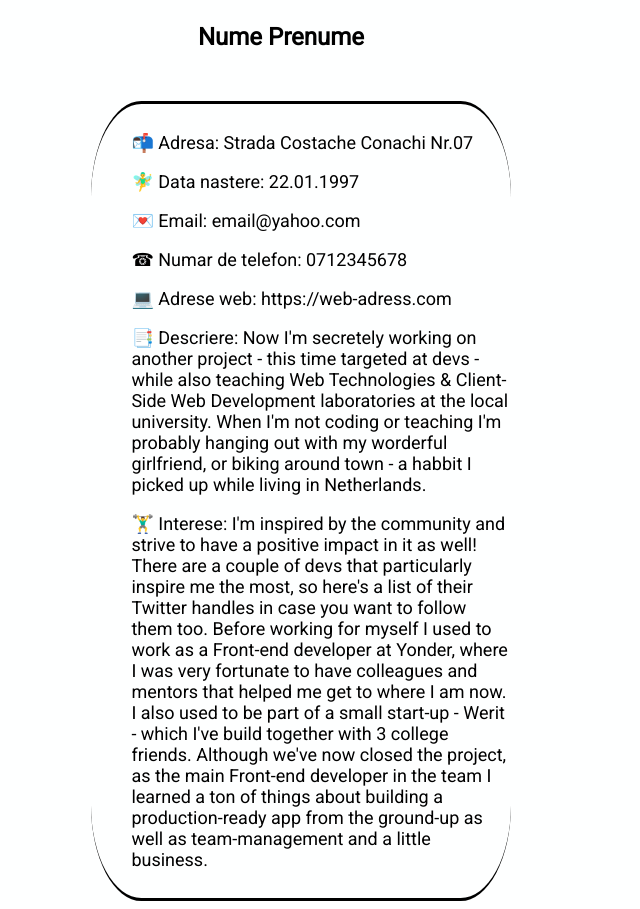
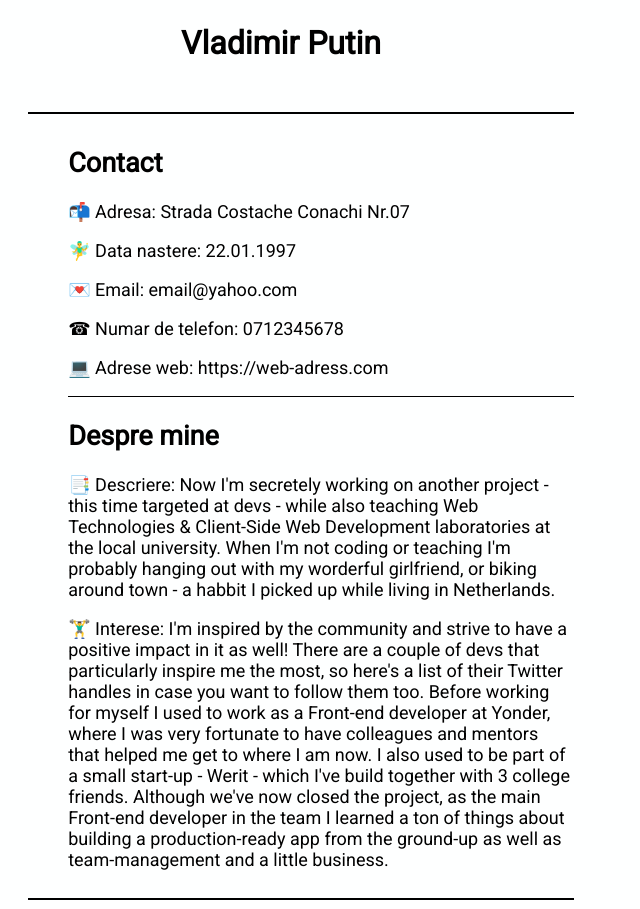
Before and after one commit to CodrutIftimie/OnCo, a PHP site: page /profile.html in a window 1280 px wide. Shown: the part 292-1201 px from the top of the page, without its empty margins (359-999 px from the left). Run offline with PHP 8.4, Linux system fonts and the light colour scheme.

Commit message:
profile_page_v2.0

```diff
--- a/profile.html
+++ b/profile.html
@@ -17,25 +17,29 @@
             <img id="image" src="https://www.click.ro/sites/default/files/styles/articol/public/medias/2017/06/14/putin.jpg?itok=VPX99TO3" alt="profile">
         </div>
         <div>
-            <h2>Nume Prenume</h2>
+            <h1>Vladimir Putin</h1>
 
         </div>
-
     </div>
     <div class="bottom" id="details">
-
+        <div>
+            <h2>Contact</h2>
             <p>📬 Adresa: Strada Costache Conachi Nr.07</p>
             <p>🧚‍♂️ Data nastere: 22.01.1997</p>
             <p>💌 Email: email@yahoo.com</p>
             <p>☎ Numar de telefon: 0712345678</p>
             <p>💻 Adrese web: https://web-adress.com</p>
-        <p>📑 Descriere: Now I'm secretely working on another project - this time targeted at devs - while also teaching Web Technologies & Client-Side Web Development laboratories at the local university. When I'm not coding or teaching I'm probably hanging
-            out with my worderful girlfriend, or biking around town - a habbit I picked up while living in Netherlands. </p>
+        </div>
+        <div class="card">
+            <h2>Despre mine</h2>
+            <p>📑 Descriere: Now I'm secretely working on another project - this time targeted at devs - while also teaching Web Technologies & Client-Side Web Development laboratories at the local university. When I'm not coding or teaching I'm probably
+                hanging out with my worderful girlfriend, or biking around town - a habbit I picked up while living in Netherlands. </p>
             <p>🏋️‍♂ Interese: I'm inspired by the community and strive to have a positive impact in it as well! There are a couple of devs that particularly inspire me the most, so here's a list of their Twitter handles in case you want to follow them too.
-            Before working for myself I used to work as a Front-end developer at Yonder, where I was very fortunate to have colleagues and mentors that helped me get to where I am now. I also used to be part of a small start-up - Werit - which I've build
-            together with 3 college friends. Although we've now closed the project, as the main Front-end developer in the team I learned a ton of things about building a production-ready app from the ground-up as well as team-management and a little
-            business.
+                Before working for myself I used to work as a Front-end developer at Yonder, where I was very fortunate to have colleagues and mentors that helped me get to where I am now. I also used to be part of a small start-up - Werit - which I've
+                build together with 3 college friends. Although we've now closed the project, as the main Front-end developer in the team I learned a ton of things about building a production-ready app from the ground-up as well as team-management and
+                a little business.
             </p>
+        </div>
     </div>
 </body>
 
--- a/styles/profile.css
+++ b/styles/profile.css
@@ -17,12 +17,11 @@ body {
 }
 
 .bottom {
-    border-top: solid;
-    border-bottom: solid;
-    width: 30%;
-    margin-left: 35%;
-    margin-right: 35%;
-    border-radius: 12%;
+    border-top: 2px solid;
+    border-bottom: 2px solid;
+    width: 40%;
+    margin-left: 30%;
+    margin-right: 30%;
     padding-top: 10px;
     padding-bottom: 10px;
 }
@@ -32,3 +31,7 @@ body {
     padding-left: 40px;
     margin-top: 50px;
 }
+
+.card {
+    border-top: 1px solid;
+}
```
Lines whose indentation alone changed are shown as unchanged.
